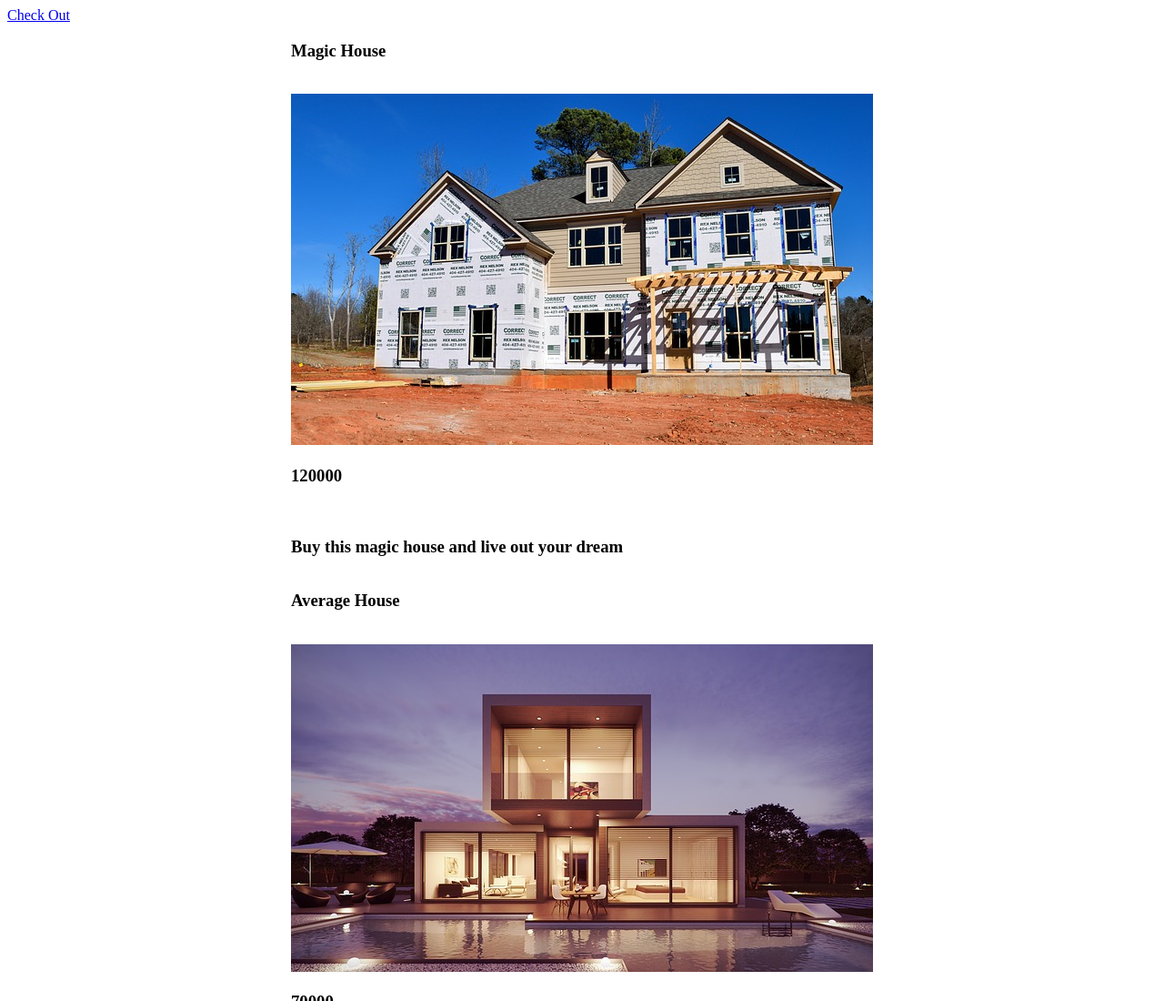
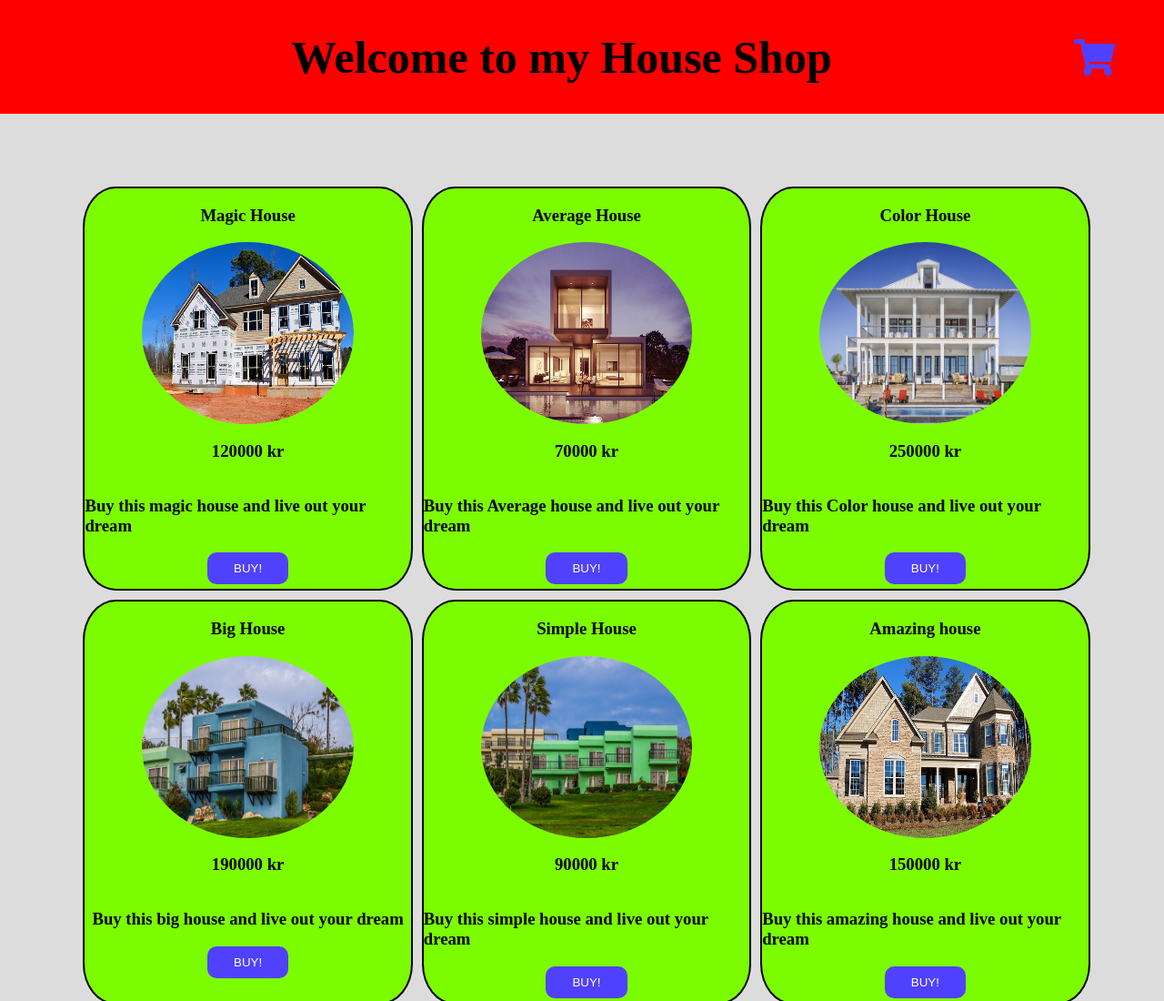
Before and after one commit to Humbug35/mandatory-gift-shop, a plain HTML site: page views/index.html in a window 1280 px wide. Shown: the top 1100 px of the page at 91% size. Drawn offline with Linux system fonts and the light colour scheme.

Commit message:
Fixed styling

```diff
--- a/script/index.js
+++ b/script/index.js
@@ -1,12 +1,26 @@
+/*let secondSection = document.createElement("section");
+secondSection.setAttribute("id", "produkter");
+existingElement.appendChild(secondSection);*/
+
 let existingElement = document.getElementsByTagName("body")[0];
 let firstSection = document.createElement("section");
 firstSection.setAttribute("id", "products");
 existingElement.appendChild(firstSection);
-/*let secondSection = document.createElement("section");
-secondSection.setAttribute("id", "produkter");
-existingElement.appendChild(secondSection);*/
 
-/*let houseOne = {
+let houses = [{title: "Magic House", image: "../images/house-3123525_640.jpg", price: 120000, description: "Buy this magic house and live out your dream"}, {title: "Average House", image: "../images/render-1477041_640.jpg", price: 70000, description: "Buy this Average house and live out your dream"},
+              {title: "Color House", image: "../images/large-home-389271_640.jpg", price: 250000, description: "Buy this Color house and live out your dream"},{title: "Big House", image: "../images/house-3146895_640.jpg", price: 190000, description: "Buy this big house and live out your dream"},
+              {title: "Simple House", image: "../images/house-3146877_640.jpg", price: 90000, description: "Buy this simple house and live out your dream"}, {title: "Amazing house", image: "../images/house-3133771_640.jpg", price: 150000, description: "Buy this amazing house and live out your dream"}
+             ];
+
+
+
+for(let i of houses) {
+    document.getElementById("products").innerHTML += `<div class="myDivision"><h3>${i.title}</h3> <img src=' ${i.image}'/> <h3>${i.price} kr</h3> <h3>${i.description}</h3> <input type="button" value="BUY!"></div>`
+    console.log(i);
+}
+
+/*
+let houseOne = {
     title: "Magic House",
     image: "../images/house-3123525_640.jpg",
     price: 120000,
@@ -41,18 +55,8 @@ let houseSix = {
     image: "../images/house-3133771_640.jpg",
     price: 150000,
     description: "Buy this amazing house and live out your dream"
-};*/
-
-let houses = [{title: "Magic House", image: "../images/house-3123525_640.jpg", price: 120000, description: "Buy this magic house and live out your dream"}, {title: "Average House", image: "../images/render-1477041_640.jpg", price: 70000, description: "Buy this Average house and live out your dream"},
-              {title: "Color House", image: "../images/large-home-389271_640.jpg", price: 250000, description: "Buy this Color house and live out your dream"},{title: "Big House", image: "../images/house-3146895_640.jpg", price: 190000, description: "Buy this big house and live out your dream"},
-              {title: "Simple House", image: "../images/house-3146877_640.jpg", price: 90000, description: "Buy this simple house and live out your dream"}, {title: "Amazing house", image: "../images/house-3133771_640.jpg", price: 150000, description: "Buy this amazing house and live out your dream"}
-             ];
-
-/*let myArray = [houseOne, houseTwo, houseThree, houseFour, houseFive, houseSix];*/
-for(let i = 0; i < houses.length; i++) /*for(let i in myArray)*/
-{
-    document.getElementById("products").innerHTML += `<div class="myDivision"><h3>${houses[i].title}</h3> <br> <img src=' ${houses[i].image}'/> <br> <h3>${houses[i].price}</h3> <br> <h3>${houses[i].description}</h3></div>`
-}
-/*
-document.getElementById("products").innerHTML += ("<h1>" + myArray[i].title + "</h1>" + "<img src='" + myArray[i].image + "'/>" + "<h3>" + myArray[i].price + ' kr' + "</h3>" + "<h3>" + myArray[i].description + "</h3>");
-*/
+};
+let myArray = [houseOne, houseTwo, houseThree, houseFour, houseFive, houseSix];
+for(let x in myArray) {
+    document.getElementById("products").innerHTML += `<div class="myDivision"><h1>  ${myArray[x].title}  </h1> <img src='  ${myArray[x].image}  '/> <h3>${myArray[x].price}  kr </h3><h3>${myArray[x].description} </h3></div>`;
+}*/
--- a/views/index.html
+++ b/views/index.html
@@ -3,11 +3,15 @@
 <head>
     <meta charset="UTF-8">
     <title>Products</title>
+    <script defer src="https://use.fontawesome.com/releases/v5.0.6/js/all.js"></script>
     <link rel="stylesheet" href="styl.css">
 </head>
 <body>
+<header>
+    <h1>Welcome to my House Shop</h1>
+    <a href="checkout.html" id="shoppingCarten"><i class="fas fa-shopping-cart"></i></a>
+</header>
 
-<a href="checkout.html">Check Out</a>
 <script type="text/javascript" src="../script/index.js"></script>
 </body>
 </html>
--- a/views/styl.css
+++ b/views/styl.css
@@ -2,14 +2,68 @@ body{
     display: flex;
     flex-direction: column;
     height: 100vh;
+    background-color: gainsboro;
+    margin: 0;
+}
+header{
+    display: flex;
+    justify-content: center;
+    margin-bottom: 10vh;
+    background-color: red;
+    height: 20vh;
+}
+h1{
+    width: 88%;
+    display: flex;
+    justify-content: center;
+    align-items: center;
+    font-size: 50px;
+}
+#shoppingCarten{
+    font-size: 40px;
+    display: flex;
+    align-items: center;
+    color: #5041ff;
 }
 section{
     display: flex;
     flex-direction: row;
+    justify-content: center;
     flex-wrap:wrap;
 }
 .myDivision{
-    margin:auto;
+    margin: 0 0 10px 10px;
+    width: 28%;
+    display: flex;
+    flex-direction: column;
+    align-items: center;
+    background-color: lawngreen;
+    border: 2px solid black;
+    border-radius: 10%;
+}
+img{
+    width: 65%;
+    border-radius: 50%;
+    height: 25vh;
+}
+input[type=button]{
+    background-color: #5041ff;
+    color: white;
+    width: 25%;
+    border-radius: 10px;
+    border: none;
+}
+
+/* Checkoutpage*/
+#backToProducts{
+    text-decoration: none;
+    font-size: 25px;
+    display: flex;
+    align-items: flex-end;
+    margin: 0 5px 10px 0;
+}
+.fa-arrow-alt-circle-left{
+    font-size: 40px;
 }
 main{
     height: 100vh;
@@ -27,6 +81,12 @@ input{
     width: 50%;
     padding: 10px;
     margin-bottom: 5px;
+    border-radius: 25px;
+}
+input:focus , textarea:focus{
+    border-color: darkblue;
+    background-color: orange;
+    outline: none;
 }
 label{
     width: 50%;
@@ -41,4 +101,11 @@ span{
     width: 25%;
     padding: 10px;
     margin: 5px 0 0 75%;
+    background-color: #5041ff;
+    color: white;
+    border-radius: 10px;
 }
+input[type=button]:hover , #Knapp:hover{
+    background-color: orange;
+    font-weight: 800;
+}
```
Also changed, not shown: script/checkout.js (+4 -4 lines), views/checkout.html (+20 -9 lines).
